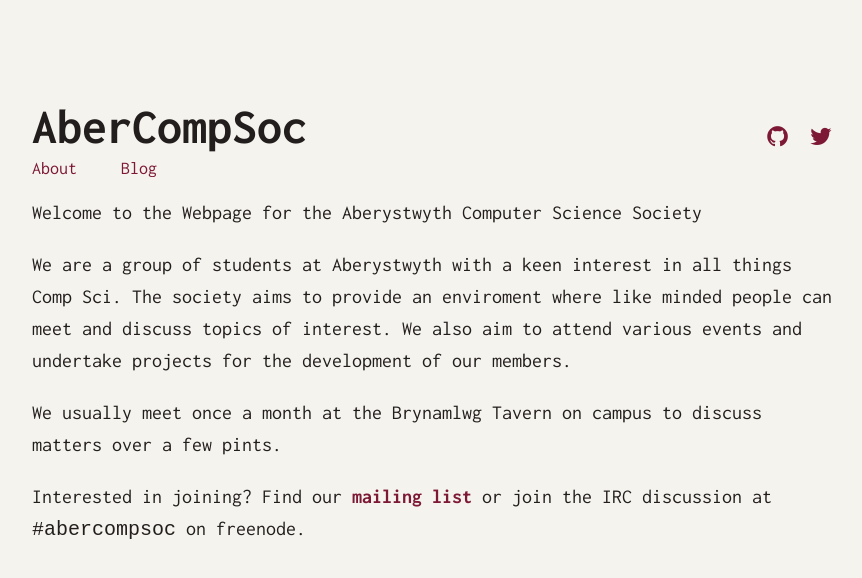
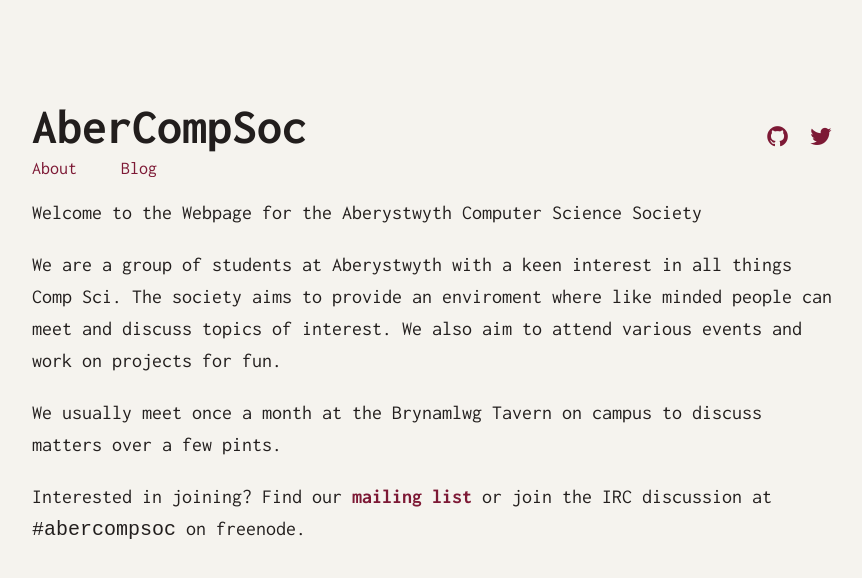
Before and after one commit to abercompsoc/abercompsoc.github.io, a Jekyll site: the page built from index.md, in a window 1280 px wide. Shown: the top 578 px of the page, without its empty margins (208-1070 px from the left). Built offline with Jekyll 4.4.1, drawn with Linux system fonts in a browser that asks for light colours.

Commit message:
Emphasize more fun

```diff
--- a/index.md
+++ b/index.md
@@ -6,7 +6,7 @@ Welcome to the Webpage for the Aberystwyth Computer Science Society
 We are a group of students at Aberystwyth with a keen interest in all things
 Comp Sci. The society aims to provide an enviroment where like minded people
 can meet and discuss topics of interest. We also aim to attend various events
-and undertake projects for the development of our members.
+and work on projects for fun.
 
 We usually meet once a month at the Brynamlwg Tavern on campus to discuss
 matters over a few pints.
```
